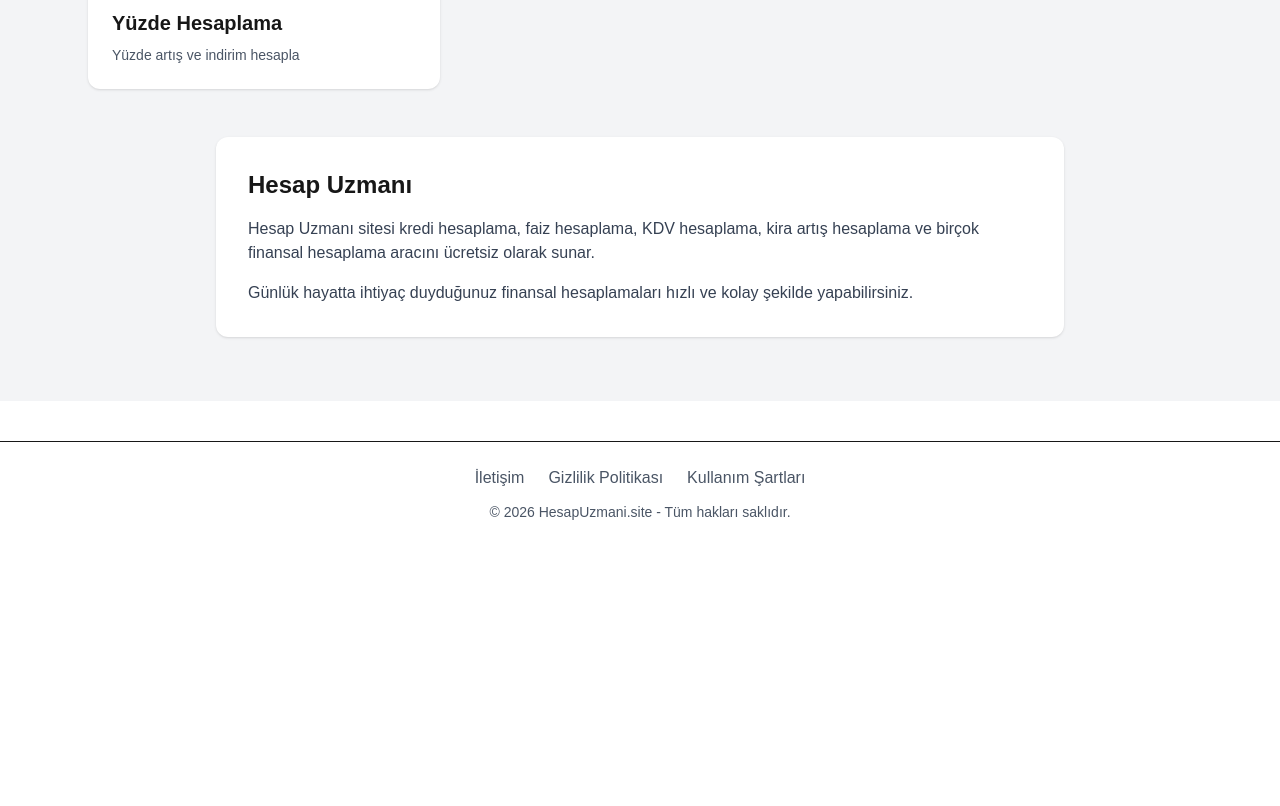
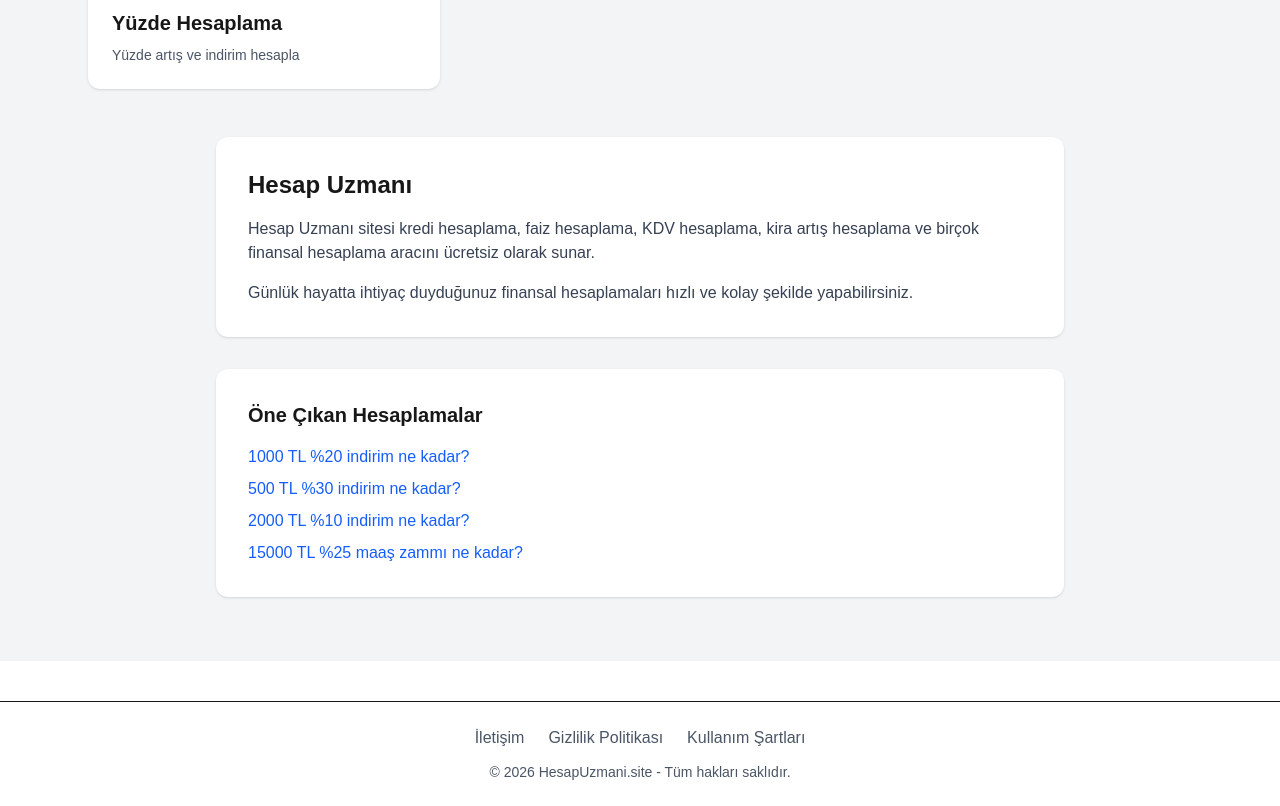
Before and after one commit to erkanckr455/kolayhesapla, a Next.js app: page / in a window 1280 px wide. Shown: the part 1040-1846 px from the top of the page. Before the commit the page ends 1586 px from the top, so only its background shows below. Built offline with nearby package versions, Linux system fonts and the light colour scheme.

Commit message:
homepage links added for traffic pages

```diff
--- a/app/page.tsx
+++ b/app/page.tsx
@@ -17,6 +17,13 @@ const hesaplamalar = [
   { href: "/yas-hesaplama", title: "Yaş Hesaplama", desc: "Doğum tarihinize göre yaş hesapla" },
   { href: "/yuzde-degisim-hesaplama", title: "Yüzde Değişim", desc: "İki sayı arasındaki yüzde değişimi hesapla" },
   { href: "/yuzde-hesaplama", title: "Yüzde Hesaplama", desc: "Yüzde artış ve indirim hesapla" },
+]
+
+const oneCikanHesaplamalar = [
+  { href: "/1000-tl-yuzde-20-indirim", title: "1000 TL %20 indirim ne kadar?" },
+  { href: "/500-tl-yuzde-30-indirim", title: "500 TL %30 indirim ne kadar?" },
+  { href: "/2000-tl-yuzde-10-indirim", title: "2000 TL %10 indirim ne kadar?" },
+  { href: "/15000-tl-yuzde-25-maas-zam", title: "15000 TL %25 maaş zammı ne kadar?" },
 ]
 
 export default function Home() {
@@ -58,7 +65,7 @@ export default function Home() {
         </div>
       </section>
 
-      <section className="max-w-4xl mx-auto px-6 pb-16">
+      <section className="max-w-4xl mx-auto px-6 pb-8">
         <div className="bg-white rounded-xl shadow p-8">
           <h2 className="text-2xl font-bold mb-4">
             Hesap Uzmanı
@@ -76,6 +83,26 @@ export default function Home() {
           </p>
         </div>
       </section>
+
+      <section className="max-w-4xl mx-auto px-6 pb-16">
+        <div className="bg-white rounded-xl shadow p-8">
+          <h2 className="text-xl font-bold mb-4">
+            Öne Çıkan Hesaplamalar
+          </h2>
+
+          <div className="flex flex-col gap-2">
+            {oneCikanHesaplamalar.map((item) => (
+              <Link
+                key={item.href}
+                href={item.href}
+                className="text-blue-600 hover:underline"
+              >
+                {item.title}
+              </Link>
+            ))}
+          </div>
+        </div>
+      </section>
     </main>
   )
 }
```
